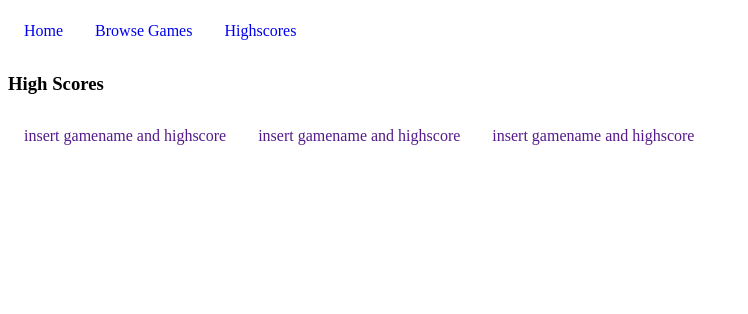
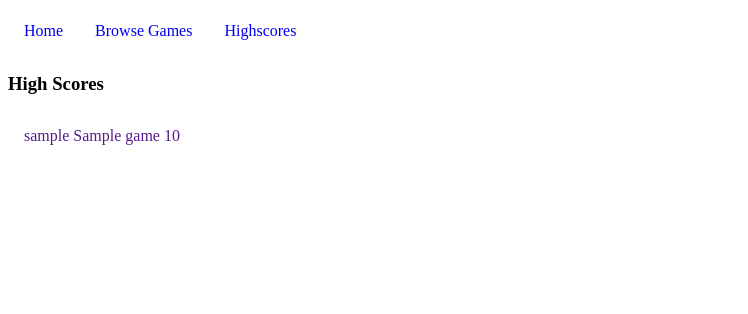
Before and after one commit to chachal/wsd-project, a Django app: template gameshop/templates/scores.html in a window 1280 px wide. Shown: the top 314 px of the page, without its empty margins (0-748 px from the left). Run offline with Django 3.2, Linux system fonts and the light colour scheme; the template is opened without the code that fills it: values that come from a table or form of the project are taken from there, others are empty; tables that the repository leaves empty hold one stand-in row (values such as "Sample post").

Commit message:
Scores are retrieved from database properly

```diff
--- a/gameshop/gameshop/urls.py
+++ b/gameshop/gameshop/urls.py
@@ -22,4 +22,5 @@ urlpatterns = [
 	url(r'^admin/', admin.site.urls),
 	url(r'^$', shopviews.index, name='index'),
 	url(r'^accounts/login/$', auth_views.login),
+	url(r'^scores/$', shopviews.list_scores, name='scores'),
 ]
--- a/gameshop/shop/views.py
+++ b/gameshop/shop/views.py
@@ -5,6 +5,8 @@ from django.contrib.auth.decorators import login_required
 from django.db.models import Q, Count, Sum
 from django.template.response import TemplateResponse
 from django.template import RequestContext
+from shop.models import UserProfile, Games, Purchased, Scores
+
 # Create your views here.
 
 def index(request):
@@ -51,6 +53,6 @@ def list_purchased(request, userID="1"):
 def list_scores(request, gameID="1"):
 	order_by = request.GET.get('order_by', 'score')
 	scores = Scores.objects.filter(game__id=gameID).order_by(order_by)
-	response = TemplateResponse(request, 'scorelist.html', {'scores': scores})
+	response = TemplateResponse(request, 'scores.html', {'scores': scores})
 	response.render()
 	return response
--- a/gameshop/templates/scores.html
+++ b/gameshop/templates/scores.html
@@ -1,8 +1,9 @@
 <!DOCTYPE html>
 <html>
+{% load static %}
 	<head>
 	<title>Gameshop</title>
-	<link rel="stylesheet" href="layout.css" />
+	<link rel="stylesheet" href="{% static 'css/layout.css' %}" />
     <meta charset="utf-8" />
   	</head>
   	<body>
@@ -18,9 +19,9 @@
       <div>
         <h3>High Scores</h3>
         <ul>
-          <li><a href="">insert gamename and highscore</a></li>
-          <li><a href="">insert gamename and highscore</a></li>
-          <li><a href="">insert gamename and highscore</a></li>
+		{% for score in scores %}
+          	<li><a href="">{{ score.user.username }} {{ score.game.name }} {{ score.score }}</a></li>
+		{% endfor %}
         </ul>
       </div>
     </body>
```
